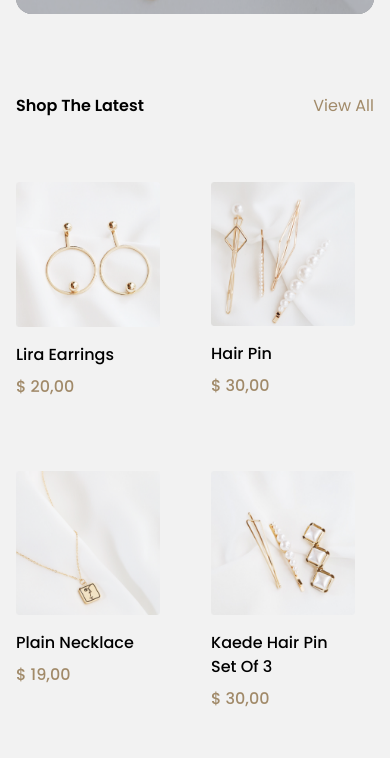
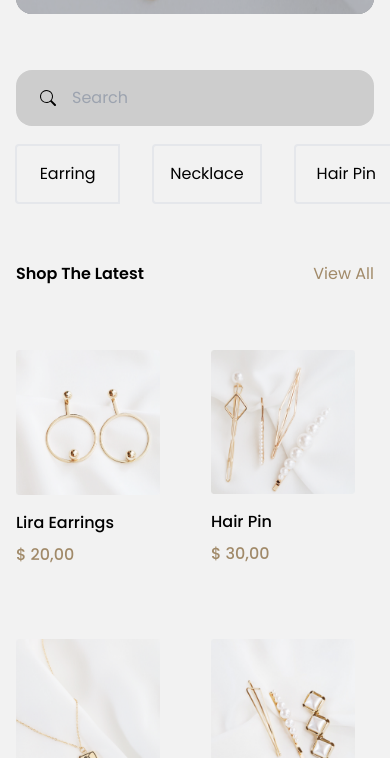
Before and after one commit to Twise007/shoppe, a React (Create React App) app: page / in a window 390 px wide. Shown: the part 810-1568 px from the top of the page. Built offline with nearby package versions, Linux system fonts and the light colour scheme; grey boxes are pictures that could not be loaded.

Commit message:
searching

```diff
--- /dev/null
+++ b/src/components/Search.jsx
@@ -0,0 +1,35 @@
+import React, { useState } from "react";
+import { BsSearch } from "react-icons/bs";
+
+const Search = () => {
+  const [find, setFind] = useState("");
+
+  return (
+    <div className="flex flex-col items-center md:hidden">
+      <div className=" flex items-center justify-center w-full px-2 rounded-2xl bg-[#cdcdcd] md:px-10 top-20">
+        <button type="submit">
+          <BsSearch className="ml-4" />
+        </button>
+        <input
+          type="text"
+          placeholder="Search"
+          onChange={(e) => setFind(e.target.value)}
+          className="w-full p-4 bg-transparent outline-none"
+        />
+      </div>
+      <div className="flex items-center h-20 gap-8 mb-8 ml-6 overflow-x-auto capitalize w-96">
+        <p className="w-[20rem] p-4 mt-4 text-center border-2 rounded-l hover:bg-cl-acn">
+          earring
+        </p>
+        <p className="w-[20rem] p-4 mt-4 text-center border-2 rounded-l hover:bg-cl-acn">
+          necklace
+        </p>
+        <p className="w-[20rem] p-4 mt-4 text-center border-2 rounded-l hover:bg-cl-acn">
+          hair pin
+        </p>
+      </div>
+    </div>
+  );
+};
+
+export default Search;
--- a/src/pages/Section.jsx
+++ b/src/pages/Section.jsx
@@ -1,10 +1,37 @@
-import React from "react";
+import React, { useState } from "react";
 import { sectionData } from "../constants";
-import Img from "../assets/img2.png";
+import { BsSearch } from "react-icons/bs";
+
+
 
 const Section = () => {
+  const [search, setSearch] = useState("");
   return (
     <section className="my-10 md:mb-32">
+      <div className="flex flex-col items-center md:hidden">
+        <div className=" flex items-center justify-center w-full px-2 rounded-2xl bg-[#cdcdcd] md:px-10 top-20">
+          <button type="submit">
+            <BsSearch className="ml-4" />
+          </button>
+          <input
+            type="text"
+            placeholder="Search"
+            onChange={(e) => setSearch(e.target.value)}
+            className="w-full p-4 bg-transparent outline-none"
+          />
+        </div>
+        <div className="flex items-center h-20 gap-8 mb-8 ml-6 overflow-x-auto capitalize w-96">
+          <p className="w-[20rem] p-4 mt-4 text-center border-2 rounded-l hover:bg-cl-acn">
+            earring
+          </p>
+          <p className="w-[20rem] p-4 mt-4 text-center border-2 rounded-l hover:bg-cl-acn">
+            necklace
+          </p>
+          <p className="w-[20rem] p-4 mt-4 text-center border-2 rounded-l hover:bg-cl-acn">
+            hair pin
+          </p>
+        </div>
+      </div>
       <div className="relative flex justify-between py-6">
         <p className="font-semibold">Shop The Latest</p>
         <p className="text-cl-acn cursor-pointer hover:text-[16px] hover:font-semibold duration-300">
@@ -12,8 +39,17 @@ const Section = () => {
         </p>
       </div>
       <div className="grid grid-cols-2 gap-8 xl:grid-cols-3">
-        {sectionData.map((section, index) => (
-          <div className="grid-cols-2 pt-10 w-36 md:w-72 lg:w-96 md:pt-0" key={index}>
+        {sectionData
+          .filter((section) => {
+            return search.toLowerCase() === ""
+              ? section
+              : section.title.toLowerCase().includes(search);
+          })
+          .map((section, index) => (
+            <div
+              className="grid-cols-2 pt-10 w-36 md:w-72 lg:w-96 md:pt-0"
+              key={index}
+            >
               <img src={section.image} alt="" />
               <div className="pt-4">
                 <h2 className="pb-2 font-medium capitalize">{section.title}</h2>
```
Also changed, not shown: 1 other file (tests, documents, lock files or other folders). Lines whose indentation alone changed are shown as unchanged.
